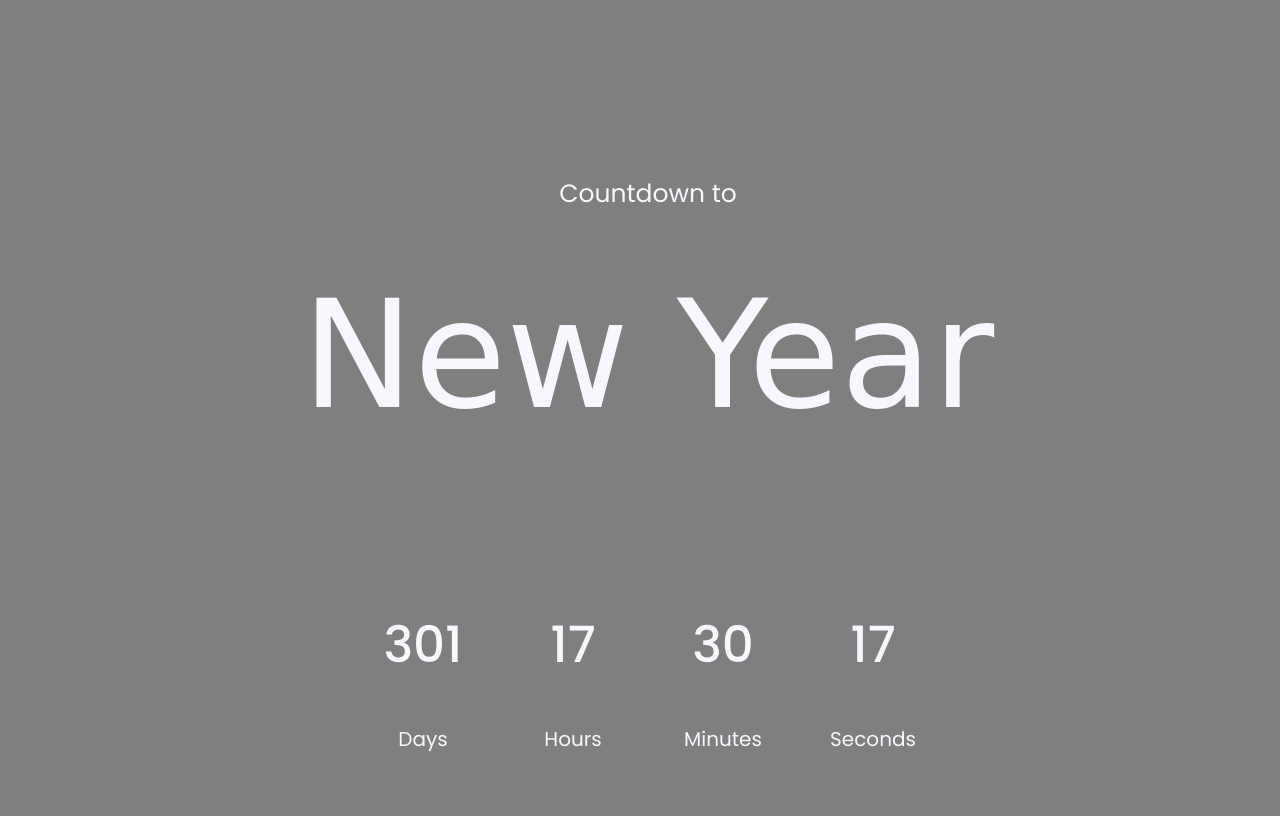
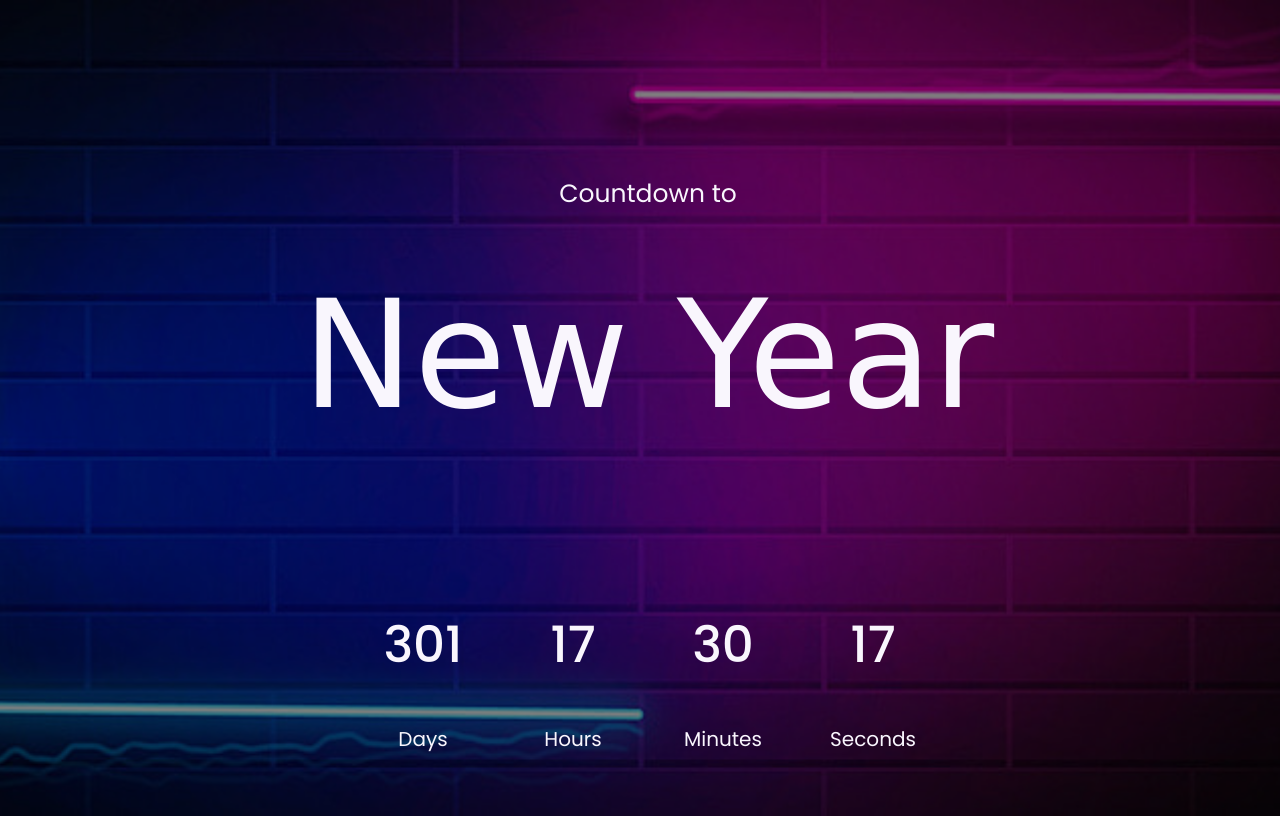
Before and after one commit to Allu12388uh/COUNTDOWN-TIMER, a plain HTML site: page index.html in a window 1280 px wide. Drawn offline with Linux system fonts and the light colour scheme; a web font is replaced by a local one.

Commit message:
Update style.css

```diff
--- a/style.css
+++ b/style.css
@@ -8,7 +8,7 @@
 body{
     width: 100vw;
     height: 100vh;
-    background: linear-gradient(rgba(0,0,0,0.5),rgba(0,0,0,0.5)),url('../image/background.jpg');
+    background: linear-gradient(rgba(0,0,0,0.5),rgba(0,0,0,0.5)),url('background.jpg');
     background-size: cover;
     background-position: center;
     color:#f9f6fd;
```
